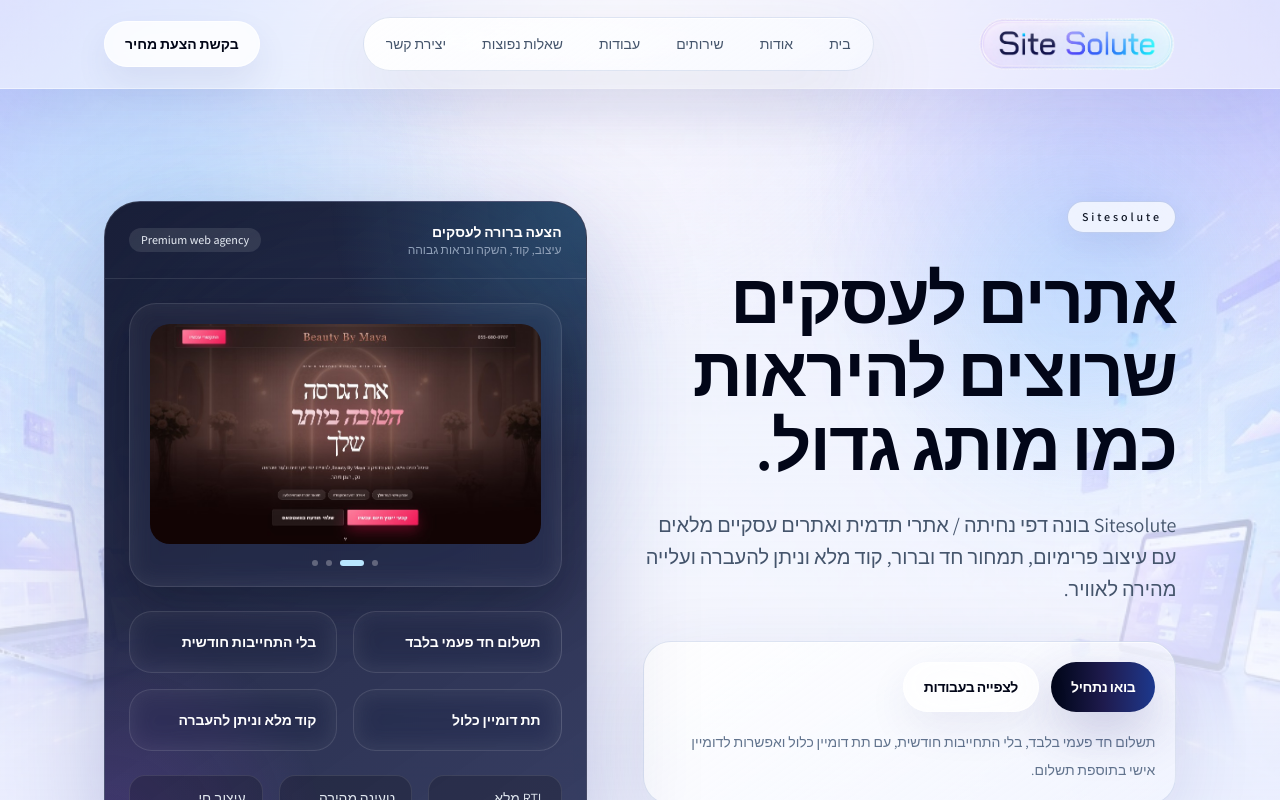
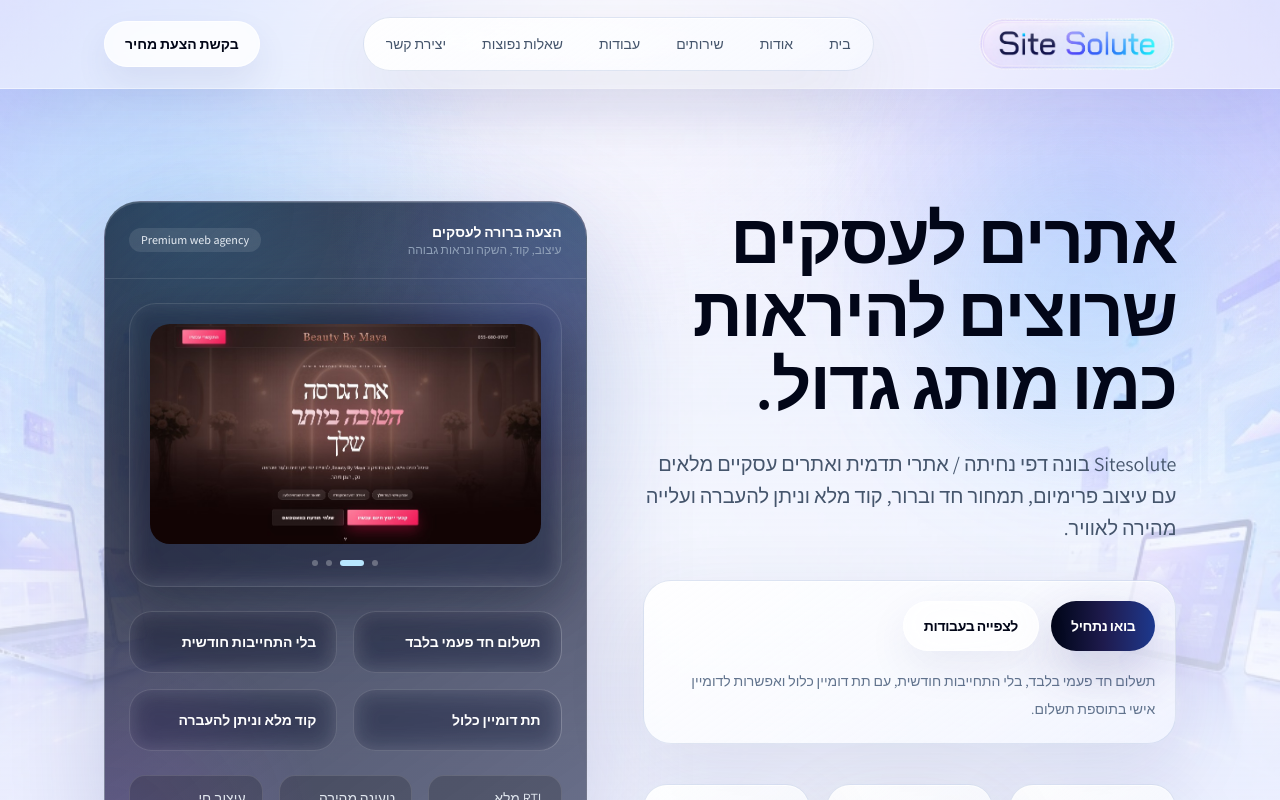
Before and after one commit to max1mk0r0b0v/site-solute, a Next.js app: page / in a window 1280 px wide. Shown: the top 800 px of the page. Built offline with nearby package versions, Linux system fonts and the light colour scheme.

Commit message:
Update the UI to transparent on Site Solute website

```diff
--- a/src/app/globals.css
+++ b/src/app/globals.css
@@ -184,10 +184,14 @@
 
 .surface-panel-dark {
   background:
-    linear-gradient(145deg, rgba(13, 18, 43, 0.94), rgba(24, 32, 74, 0.86));
-  border: 1px solid rgba(255, 255, 255, 0.12);
-  box-shadow: 0 34px 110px rgba(31, 41, 130, 0.25);
-  backdrop-filter: blur(22px);
+    radial-gradient(circle at 16% 0%, rgba(56, 189, 248, 0.15), transparent 34%),
+    radial-gradient(circle at 92% 16%, rgba(139, 92, 246, 0.14), transparent 32%),
+    linear-gradient(145deg, rgba(8, 13, 34, 0.82), rgba(23, 31, 68, 0.62));
+  border: 1px solid rgba(255, 255, 255, 0.18);
+  box-shadow:
+    inset 0 1px 0 rgba(255, 255, 255, 0.14),
+    0 34px 110px rgba(31, 41, 130, 0.2);
+  backdrop-filter: blur(28px) saturate(145%);
   position: relative;
 }
 
--- a/src/app/page.tsx
+++ b/src/app/page.tsx
@@ -12,7 +12,6 @@
   processSteps,
   services,
   sharedTrackBenefits,
-  siteConfig,
   technicalValueItems,
   trustPoints,
 } from "@/content/site";
@@ -26,12 +25,9 @@
           <div className="ambient-drift absolute left-[6%] top-[18%] h-64 w-64 rounded-full bg-violet-300/18 blur-3xl" />
           <div className="absolute bottom-0 right-[22%] h-48 w-48 rounded-full bg-amber-200/18 blur-3xl" />
         </div>
-        <div className="mx-auto grid w-full max-w-6xl gap-14 px-6 py-18 sm:px-8 lg:grid-cols-[1.05fr_0.95fr] lg:px-10 lg:py-28">
-          <div className="reveal relative max-w-2xl">
-            <p className="badge-soft text-xs font-semibold tracking-[0.24em] text-sky-800">
-              {siteConfig.name}
-            </p>
-            <h1 className="mt-7 text-5xl font-semibold leading-[1.05] tracking-tight text-slate-950 sm:text-6xl lg:text-[4.35rem]">
+        <div className="mx-auto grid w-full max-w-6xl gap-8 px-6 py-12 sm:px-8 sm:py-16 lg:grid-cols-[1.05fr_0.95fr] lg:gap-x-14 lg:gap-y-0 lg:px-10 lg:py-28">
+          <div className="reveal relative order-1 max-w-2xl lg:col-start-1 lg:row-start-1">
+            <h1 className="text-5xl font-semibold leading-[1.05] tracking-tight text-slate-950 sm:text-6xl lg:text-[4.35rem]">
               אתרים לעסקים שרוצים להיראות כמו מותג גדול.
             </h1>
             <p className="mt-7 max-w-xl text-lg leading-8 text-slate-600 sm:text-xl">
@@ -39,7 +35,64 @@
               עיצוב פרימיום, תמחור חד וברור, קוד מלא וניתן להעברה ועלייה מהירה
               לאוויר.
             </p>
-            <div className="surface-panel glass-border mt-9 rounded-[1.75rem] p-4 sm:p-5">
+          </div>
+
+          <div className="reveal reveal-delay-1 relative order-2 lg:col-start-2 lg:row-span-2 lg:row-start-1">
+            <div className="absolute inset-x-8 top-10 -z-10 h-80 rounded-full bg-sky-200/34 blur-3xl" />
+            <div className="surface-panel-dark premium-sheen relative overflow-hidden rounded-[2.25rem]">
+              <div className="absolute inset-0 bg-[radial-gradient(circle_at_top_right,rgba(56,189,248,0.18),transparent_32%),radial-gradient(circle_at_bottom_left,rgba(168,85,247,0.14),transparent_28%)]" />
+              <div className="relative flex items-center justify-between border-b border-white/10 px-6 py-5">
+                <div>
+                  <p className="text-sm font-semibold text-white">
+                    הצעה ברורה לעסקים
+                  </p>
+                  <p className="text-xs text-slate-400">
+                    עיצוב, קוד, השקה ונראות גבוהה
+                  </p>
+                </div>
+                <span className="rounded-full bg-white/10 px-3 py-1 text-xs font-medium text-slate-200">
+                  Premium web agency
+                </span>
+              </div>
+              <div className="relative grid gap-5 p-5 sm:gap-6 sm:p-6">
+                <HeroPreviewCarousel />
+                <div className="grid gap-3 sm:gap-4">
+                  {[trustPoints.slice(0, 2), trustPoints.slice(2, 4)].map(
+                    (row) => (
+                      <div
+                        key={row.join("-")}
+                        className="grid grid-cols-2 gap-3 sm:gap-4"
+                      >
+                        {row.map((point) => (
+                          <div
+                            key={point}
+                            className="motion-lift rounded-[1.4rem] border border-white/12 bg-white/8 p-4 backdrop-blur-md sm:p-5"
+                          >
+                            <p className="text-sm font-semibold text-white">
+                              {point}
+                            </p>
+                          </div>
+                        ))}
+                      </div>
+                    ),
+                  )}
+                </div>
+                <div className="grid grid-cols-3 gap-3 sm:gap-4">
+                  {["RTL מלא", "טעינה מהירה", "עיצוב חי"].map((item) => (
+                    <div
+                      key={item}
+                      className="rounded-2xl border border-white/12 bg-black/18 px-3 py-3 text-sm text-slate-200 sm:px-4"
+                    >
+                      {item}
+                    </div>
+                  ))}
+                </div>
+              </div>
+            </div>
+          </div>
+
+          <div className="reveal relative order-3 max-w-2xl lg:col-start-1 lg:row-start-2">
+            <div className="surface-panel glass-border rounded-[1.75rem] p-4 sm:p-5 lg:mt-9">
               <div className="flex flex-col gap-3 sm:flex-row">
                 <ButtonLink href="/contact">בואו נתחיל</ButtonLink>
                 <ButtonLink href="/portfolio" variant="secondary">
@@ -51,7 +104,7 @@
                 ואפשרות לדומיין אישי בתוספת תשלום.
               </p>
             </div>
-            <div className="mt-10 grid gap-4 sm:grid-cols-3">
+            <div className="mt-6 grid gap-4 sm:grid-cols-3 lg:mt-10">
               {heroStats.map((item) => (
                 <div
                   key={item.label}
@@ -65,57 +118,6 @@
                   </p>
                 </div>
               ))}
-            </div>
-          </div>
-
-          <div className="reveal reveal-delay-1 relative">
-            <div className="absolute inset-x-8 top-10 -z-10 h-80 rounded-full bg-sky-200/34 blur-3xl" />
-            <div className="surface-panel-dark premium-sheen relative overflow-hidden rounded-[2.25rem]">
-              <div className="absolute inset-0 bg-[radial-gradient(circle_at_top_right,rgba(56,189,248,0.22),transparent_32%),radial-gradient(circle_at_bottom_left,rgba(168,85,247,0.18),transparent_28%)]" />
-              <div className="relative flex items-center justify-between border-b border-white/10 px-6 py-5">
-                <div>
-                  <p className="text-sm font-semibold text-white">
-                    הצעה ברורה לעסקים
-                  </p>
-                  <p className="text-xs text-slate-400">
-                    עיצוב, קוד, השקה ונראות גבוהה
-                  </p>
-                </div>
-                <span className="rounded-full bg-white/10 px-3 py-1 text-xs font-medium text-slate-200">
-                  Premium web agency
-                </span>
-              </div>
-              <div className="relative grid gap-6 p-6">
-                <HeroPreviewCarousel />
-                <div className="grid gap-4">
-                  {[trustPoints.slice(0, 2), trustPoints.slice(2, 4)].map(
-                    (row) => (
-                      <div key={row.join("-")} className="grid grid-cols-2 gap-4">
-                        {row.map((point) => (
-                          <div
-                            key={point}
-                            className="motion-lift rounded-[1.4rem] border border-white/10 bg-white/7 p-5 backdrop-blur-md"
-                          >
-                            <p className="text-sm font-semibold text-white">
-                              {point}
-                            </p>
-                          </div>
-                        ))}
-                      </div>
-                    ),
-                  )}
-                </div>
-                <div className="grid grid-cols-3 gap-4">
-                  {["RTL מלא", "טעינה מהירה", "עיצוב חי"].map((item) => (
-                    <div
-                      key={item}
-                      className="rounded-2xl border border-white/10 bg-black/20 px-4 py-3 text-sm text-slate-200"
-                    >
-                      {item}
-                    </div>
-                  ))}
-                </div>
-              </div>
             </div>
           </div>
         </div>
```
